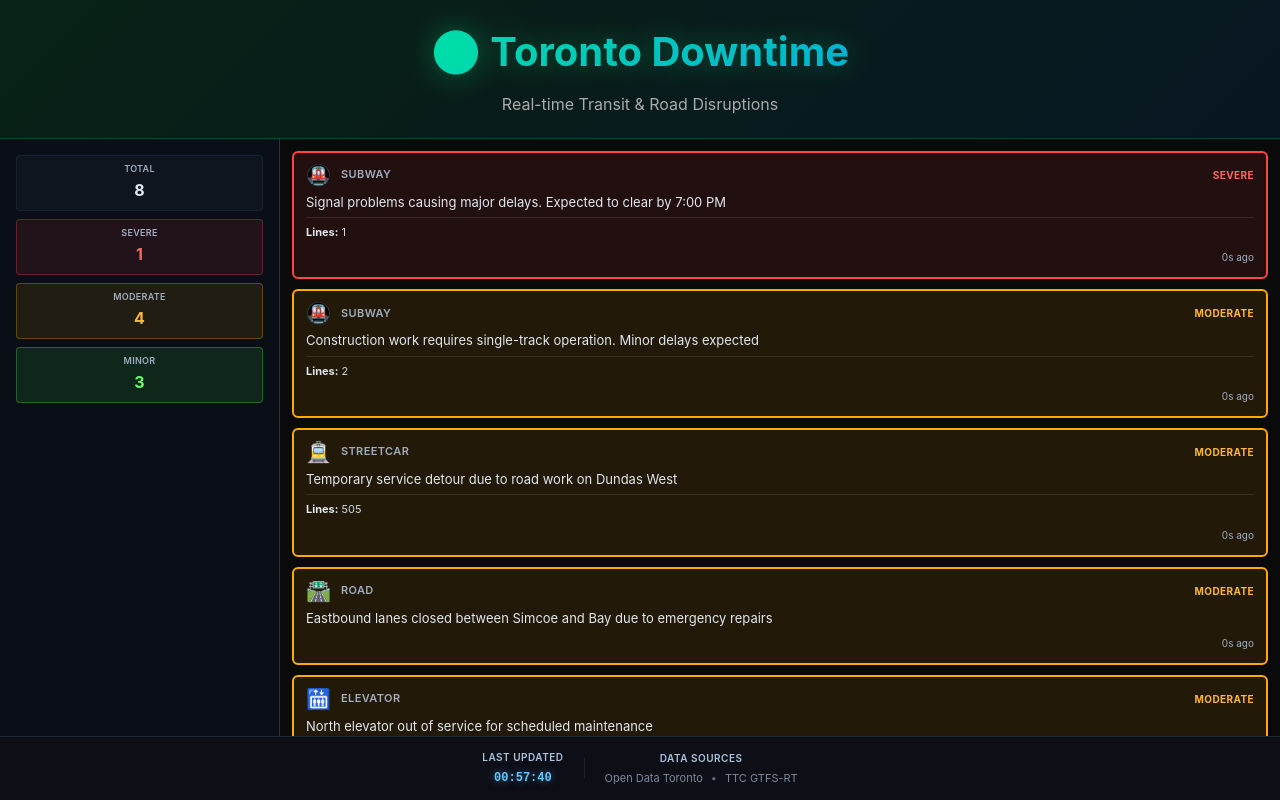
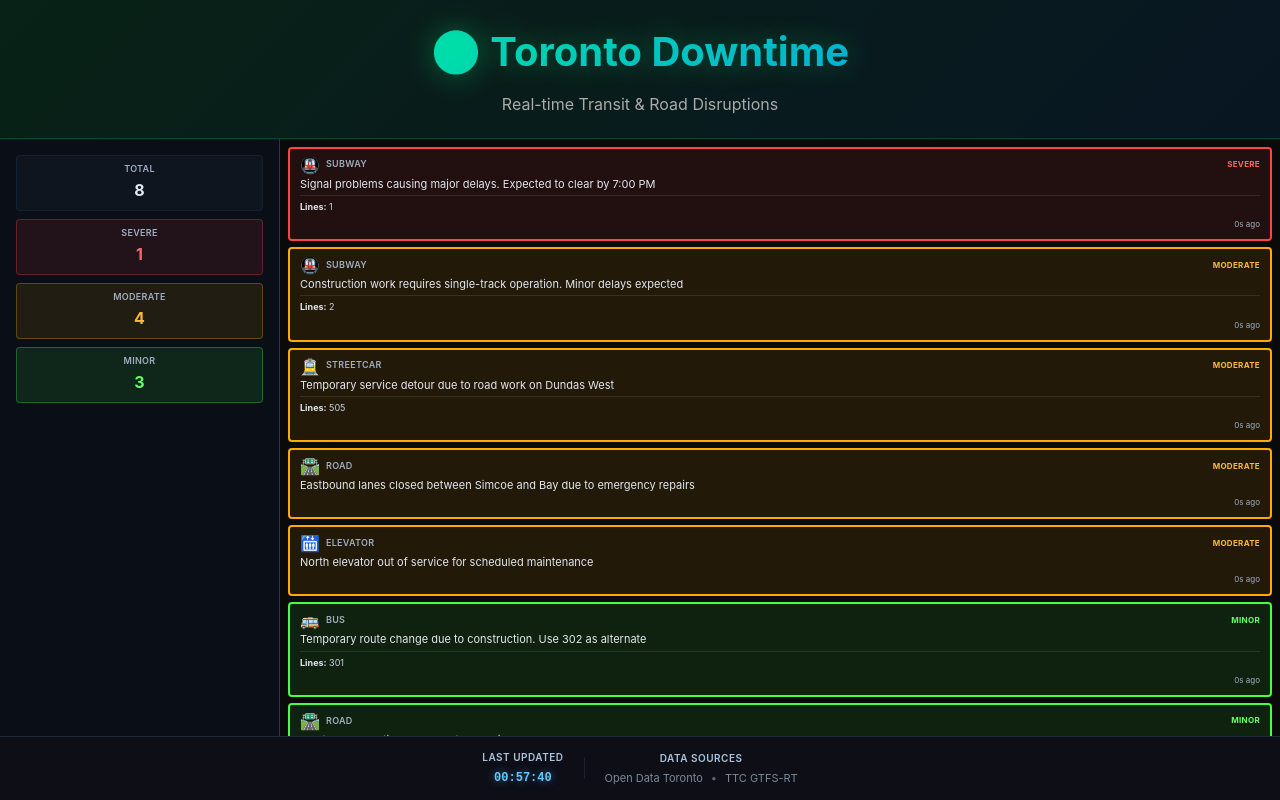
Before and after one commit to monuit/to-downtime, a React (Vite) app: page / in a window 1280 px wide. Built offline with nearby package versions, Linux system fonts and the light colour scheme; no server answers.

Commit message:
Significantly minimize disruption cards - reduce all padding, gaps, and font sizes

```diff
--- a/src/styles/Canvas.css
+++ b/src/styles/Canvas.css
@@ -1,7 +1,7 @@
 .canvas-container {
   width: 100%;
   height: 100%;
-  padding: 12px;
+  padding: 8px;
   overflow-y: auto;
   background: #0a0a0a;
 }
@@ -9,13 +9,13 @@
 .disruptions-grid {
   display: flex;
   flex-direction: column;
-  gap: 10px;
+  gap: 6px;
   max-width: 100%;
 }
 
 .disruption-card {
-  padding: 12px;
-  border-radius: 6px;
+  padding: 8px 10px;
+  border-radius: 4px;
   transition: all 0.2s ease;
   backdrop-filter: blur(8px);
 }
@@ -28,46 +28,46 @@
 .card-header {
   display: flex;
   align-items: center;
-  gap: 10px;
-  margin-bottom: 8px;
+  gap: 6px;
+  margin-bottom: 4px;
 }
 
 .emoji {
-  font-size: 20px;
+  font-size: 16px;
   line-height: 1;
 }
 
 .type {
   font-weight: 600;
-  font-size: 11px;
-  letter-spacing: 0.4px;
+  font-size: 9px;
+  letter-spacing: 0.3px;
   text-transform: uppercase;
   color: #a0aec0;
 }
 
 .severity {
-  font-size: 10px;
+  font-size: 8px;
   font-weight: 700;
-  letter-spacing: 0.4px;
+  letter-spacing: 0.3px;
   margin-left: auto;
 }
 
 .card-body {
-  margin-bottom: 8px;
+  margin-bottom: 4px;
 }
 
 .description {
-  font-size: 13px;
-  line-height: 1.4;
+  font-size: 11px;
+  line-height: 1.3;
   color: #e2e8f0;
   word-wrap: break-word;
 }
 
 .affected-lines {
-  font-size: 11px;
+  font-size: 9px;
   color: #cbd5e0;
-  margin-top: 6px;
-  padding-top: 6px;
+  margin-top: 4px;
+  padding-top: 4px;
   border-top: 1px solid rgba(255, 255, 255, 0.1);
 }
 
@@ -78,7 +78,7 @@
 .card-footer {
   display: flex;
   justify-content: flex-end;
-  font-size: 10px;
+  font-size: 8px;
   color: #a0aec0;
 }
 
```
